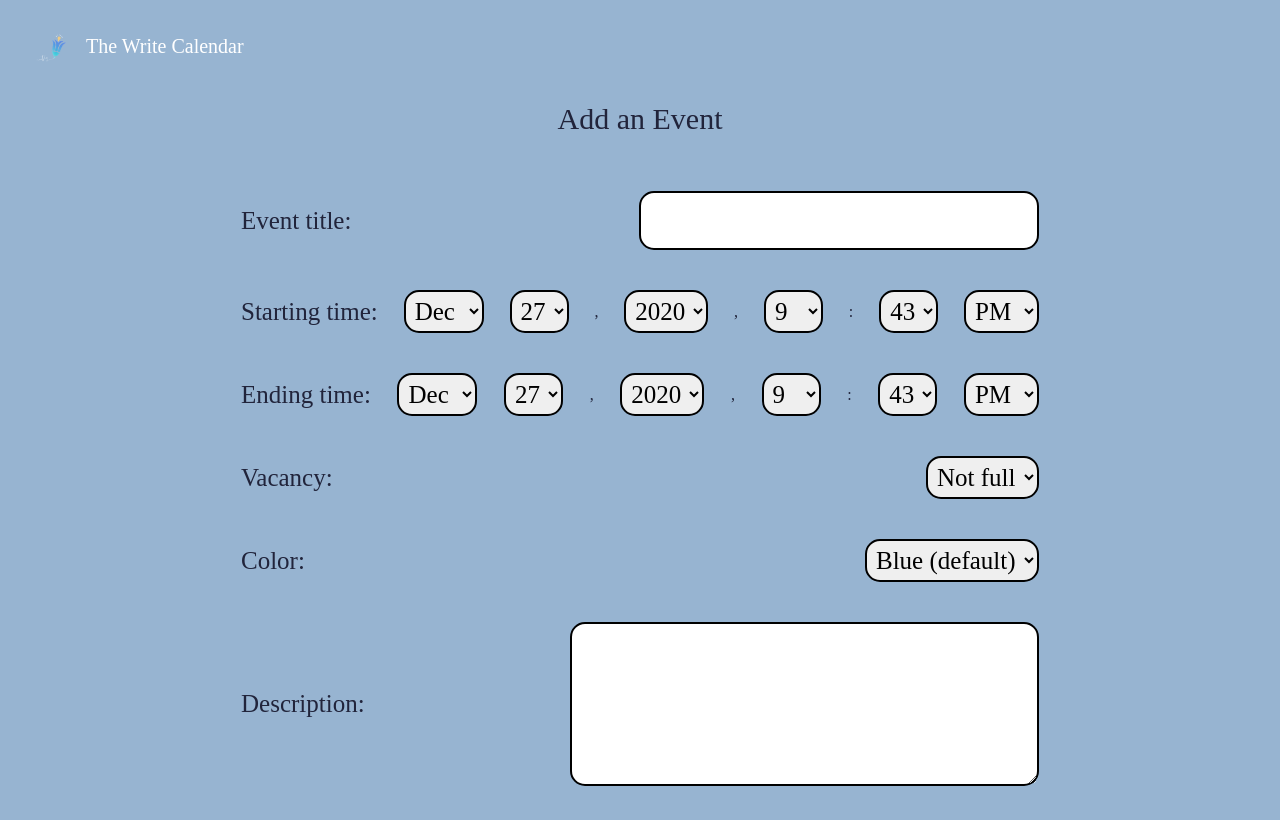
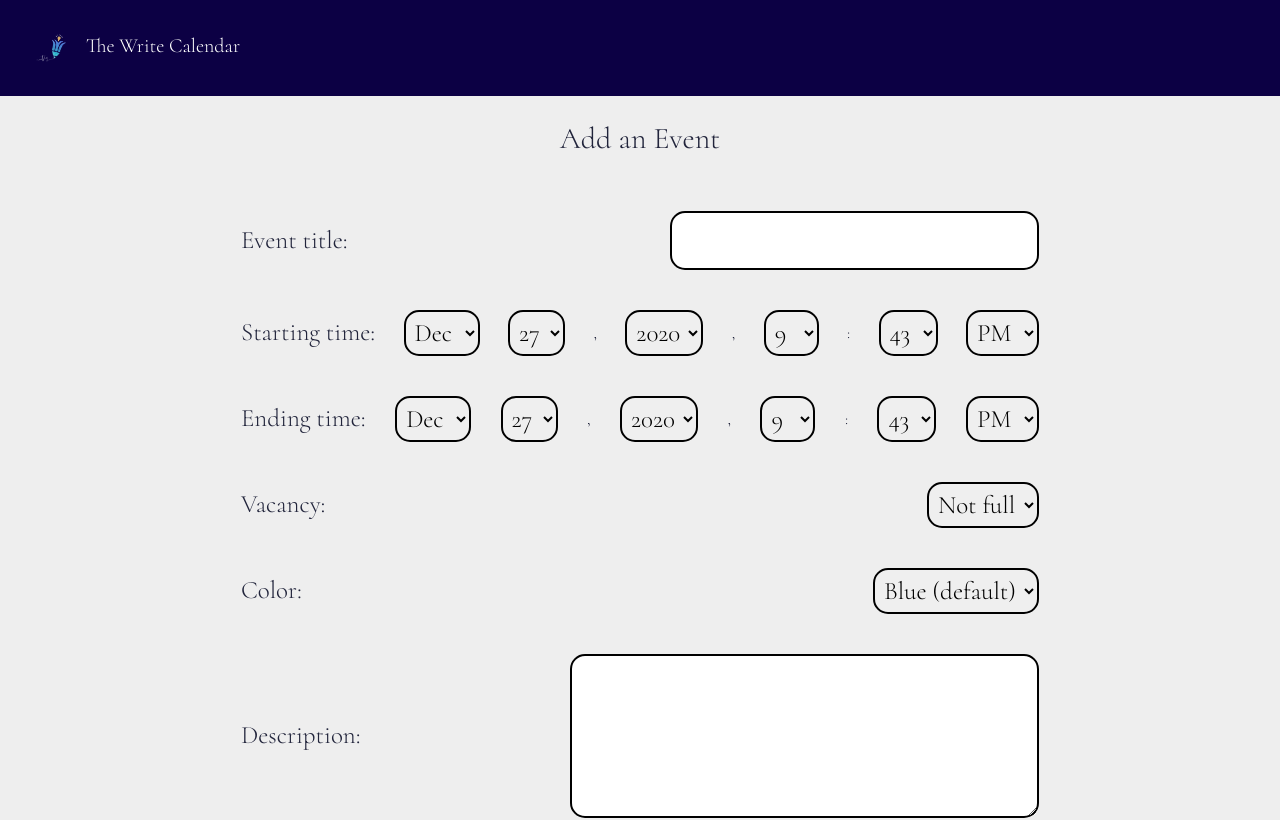
Before and after one commit to cwang718/CYCEssaysCalendar, a React (Create React App) app: page /addevent in a window 1280 px wide. Shown: the top 820 px of the page. Built offline with nearby package versions, Linux system fonts and the light colour scheme.

Commit message:
some styling and font changes - mostly eventDetails

```diff
--- a/src/App.css
+++ b/src/App.css
@@ -1,5 +1,7 @@
+@import url('https://fonts.googleapis.com/css2?family=Cormorant:ital,wght@0,300;0,700;1,400&display=swap');
+
 .App {
-  background-color: #97b4d1;
+  background-color: #eeeeee;
   font-family: 'Ibarra Real Nova, serif';
   color: #21243b;
   min-height: 100vh;
@@ -33,17 +35,29 @@ button {
   font-size: 20px;
 }
 
+.cormorant {
+  font-family: 'Cormorant', serif;
+}
+
 .eventCard {
   padding: 20px;
+
 }
 
 .eventTitle {
-  font-size: 30px;
+  font-size: 40px;
+  font-weight: bold;
+}
+
+.eventInfo {
+  font-size: 25px;
 }
 
 .header {
   text-align: left;
   display: flex;
+  background-color: #0c0044;
+  margin-bottom: 20px;
 }
 
 .headerLogo {
@@ -66,7 +80,7 @@ button {
   padding-bottom: 20px;
 }
 
-.login {
+.layout {
   text-align: center;
   align-items: center;
   justify-content: center;
@@ -79,6 +93,7 @@ button {
   padding-left: 20px;
   padding-right: 20px;
   border-radius: 25px;
+  font-family: 'Cormorant', serif;
 }
 
 .loginButtonCon {
--- a/src/pages/AddEventPage.js
+++ b/src/pages/AddEventPage.js
@@ -106,8 +106,9 @@ export default function AddEventPage() {
     };
 
     return (
-        <div className="login">
+        <div className="layout cormorant">
             <Header></Header>
+            <div className="">
             <div className="pageTitle">Add an Event</div>
             <div className="eventsCon">
                 <div className="row">
@@ -553,5 +554,6 @@ export default function AddEventPage() {
                 </Link>
             </div>
         </div>
+    </div>
     )
 }
--- a/src/pages/EditEventPage.js
+++ b/src/pages/EditEventPage.js
@@ -151,7 +151,7 @@ export default function EditEventPage() {
     };
 
     return (
-        <div className="login">
+        <div className="layout">
             <Header></Header>
             <div className="pageTitle">Add an Event</div>
             <div className="eventsCon">
--- a/src/pages/EventsPage.js
+++ b/src/pages/EventsPage.js
@@ -263,31 +263,33 @@ export default function EventsPage() {
 
     return (
         <>
-        <div className="login">
+        <div className="layout">
             <Header></Header>
-            <div className="pageTitle">Event Details</div>
+            <div className="pageTitle eventTitle">Event Details</div>
+            <hr></hr>
             <div className="eventsButtonCon" style={{ display: 'flex', justifyContent: 'center',  }}>
                 <Link to="addevent">
                     <button className="loginButton" style={{ backgroundColor: '#a3e3aa', }}>Add Event</button>
                 </Link>
             </div>
-            <div className="eventsCon">
+            <div className="eventsCon cormorant">
                 {events.map(event => (
                     <div
                         style={{ paddingBottom:'25px' }}
                         key={event.title + event.startMonth + event.startDay + event.startYear + event.startHour + event.startMin + event.endMonth + event.endDay + event.endYear + event.endHour + event.endMin + event.vac + event.color + event.desc}>
-                        <div className="eventCard"
+                        <div className="eventCard shadow"
                             id={event.node}
-                            style={{backgroundColor: `#${event.color}`, width:'60%', borderRadius: 15, marginLeft: 'auto', marginRight: 'auto', }}>
+                            style={{backgroundColor: `#${event.color}`, width:'60%', borderRadius: 10, marginLeft: 'auto', marginRight: 'auto', }}>
                             <div className="eventTitle">{event.name}</div>
-                            <div className="eventStartTime">
-                                <em>Start time:</em> <span className="eventStartDet">{parseInt(event.startMonth) + 1}/{event.startDay}/{event.startYear} at {event.startHour>12 ? event.startHour - 12 : event.startHour}:{event.startMin<10 ? ("0" + event.startMin) : event.startMin} {event.startHour>12 ? "PM" : "AM"}</span>
+                            <hr></hr>
+                            <div className="eventStartTime eventInfo">
+                                <em> Start time:</em> <span className="eventStartDet">{parseInt(event.startMonth) + 1}/{event.startDay}/{event.startYear} at {event.startHour>12 ? event.startHour - 12 : event.startHour}:{event.startMin<10 ? ("0" + event.startMin) : event.startMin} {event.startHour>12 ? "PM" : "AM"}</span>
                             </div>
-                            <div className="eventEndTime"><em>End time:</em> <span>{parseInt(event.endMonth) + 1}/{event.endDay}/{event.endYear} at {event.endHour>12 ? event.endHour - 12 : event.endHour}:{event.endMin<10 ? ("0" + event.endMin) : event.endMin}  {event.endHour>12 ? "PM" : "AM"}</span>
+                            <div className="eventEndTime eventInfo"><em>End time:</em> <span>{parseInt(event.endMonth) + 1}/{event.endDay}/{event.endYear} at {event.endHour>12 ? event.endHour - 12 : event.endHour}:{event.endMin<10 ? ("0" + event.endMin) : event.endMin}  {event.endHour>12 ? "PM" : "AM"}</span>
                             </div>
-                            <div className="eventDesc"><em>Description: </em>{event.desc}</div>
-                            <div className="eventPrice"><em>Price: </em>{event.price ? ("$" + event.price.toFixed(2))  : "N/A"}</div>
-                            {event.vac==="FULL" ? (<div className="eventVac" style={{ padding: 10, color: '#e66060' }}><strong>{event.vac}</strong></div>) : (<div className="eventVac" style={{ padding: 10 }}><strong>{event.vac}</strong></div>)}
+                            <div className="eventDesc eventInfo"><em>Description: </em>{event.desc}</div>
+                            <div className="eventPrice eventInfo"><em>Price: </em>{event.price ? ("$" + event.price.toFixed(2))  : "N/A"}</div>
+                            {event.vac==="FULL" ? (<div className="eventVac" style={{ padding: 10, color: '#e66060'}}><strong>{event.vac}</strong></div>) : (<div className="eventVac" style={{ padding: 10 }}><strong>{event.vac}</strong></div>)}
                             <div style={{ display: 'flex', justifyContent:'space-between' }}>
                                 <button
                                     onClick={editButtonHandler}
@@ -708,6 +710,7 @@ export default function EventsPage() {
             <div className="eventsButtonCon" style={{ display: 'flex', justifyContent: 'center',  }}>
                 <form>
                     <select
+                        className="custom-select"
                         defaultValue={curMonth}
                         onChange={(input) => setSelectedLoadMonth(input.target.value)}>
                             <option value={0}>Jan</option>
--- a/src/pages/LoginPage.js
+++ b/src/pages/LoginPage.js
@@ -18,7 +18,7 @@ export default function LoginPage() {
     }
 
     return (
-        <div className="login">
+        <div className="layout">
            <img className="logo" src="tws.png" alt="logo"/>
            <div className="title">The Write Calendar</div>
            <div className="subtitle">Create your calendar events</div>
```
